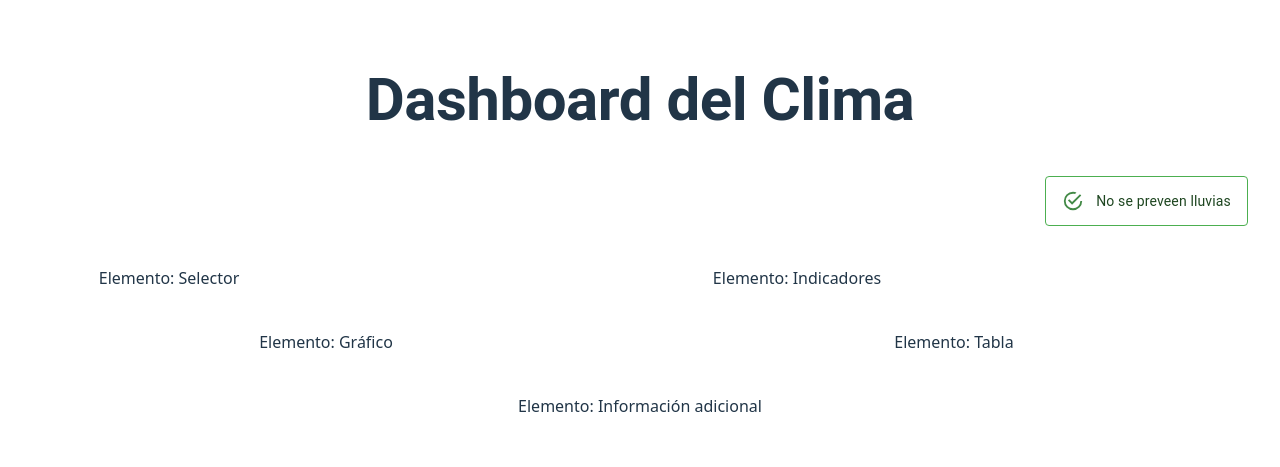
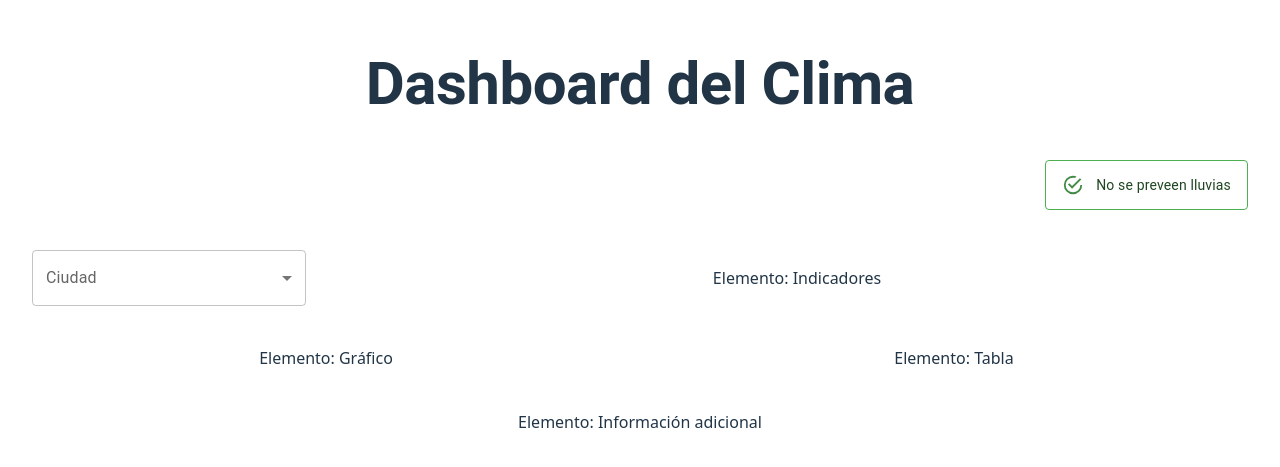
Before and after one commit to SvillacisH/dashboard, a React (Vite) app: page / in a window 1280 px wide. Shown: the part 159-626 px from the top of the page. Built offline with nearby package versions, Linux system fonts and the light colour scheme.

Commit message:
Guia14 Final

```diff
--- a/src/App.tsx
+++ b/src/App.tsx
@@ -2,6 +2,7 @@
 import { Grid } from '@mui/material';
 import HeaderUI from './components/HeaderUI';
 import AlertUI from './components/AlertUI';
+import SelectorUI from './components/SelectorUI';
 
 function App() {
     return (
@@ -14,7 +15,7 @@
             <Grid size={12} container justifyContent="right" alignItems="center"> <AlertUI description="No se preveen lluvias"/> </Grid>
 
             {/* Selector */}
-            <Grid size={{ xs: 12, md: 3  }}>Elemento: Selector</Grid>
+            <Grid size={{ xs: 12, md: 3  }}><SelectorUI/></Grid>
 
             {/* Indicadores */}
             <Grid size={{ xs: 12, md: 9 }}>Elemento: Indicadores</Grid>
--- /dev/null
+++ b/src/components/SelectorUI.tsx
@@ -0,0 +1,37 @@
+import FormControl from '@mui/material/FormControl';
+import InputLabel from '@mui/material/InputLabel';
+import Select, { type SelectChangeEvent } from '@mui/material/Select';
+import MenuItem from '@mui/material/MenuItem';
+import { useState } from 'react';
+
+export default function SelectorUI() {
+
+    const [cityInput, setCityInput] = useState(''); //
+
+    const handleChange = (event: SelectChangeEvent<string>) => {
+        setCityInput(event.target.value)
+    };
+
+    return (
+        <FormControl fullWidth>
+            <InputLabel id="city-select-label">Ciudad</InputLabel>
+            <Select
+                labelId="city-select-label"
+                id="city-simple-select"
+                label="Ciudad"
+                onChange={handleChange}
+                value={cityInput}>
+                <MenuItem disabled><em>Seleccione una ciudad</em></MenuItem>
+                <MenuItem value={"guayaquil"}>Guayaquil</MenuItem>
+                <MenuItem value={"quito"}>Quito</MenuItem>
+                <MenuItem value={"manta"}>Manta</MenuItem>
+                <MenuItem value={"cuenca"}>Cuenca</MenuItem>
+            </Select>
+            {cityInput && (
+                <p>
+                    Información del clima en <span style={{ textTransform: 'capitalize', fontWeight: 'bold' }}>{cityInput}</span>
+                </p>
+            )}
+        </FormControl>
+    )
+}
```
